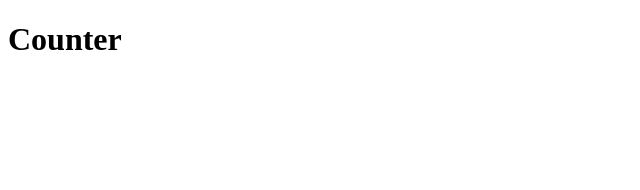
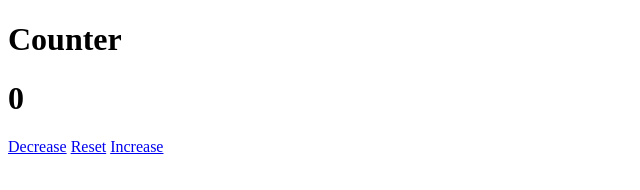
Before and after one commit to dipu-ray/counter-app, a plain HTML site: page index.html in a window 1280 px wide. Shown: the whole page, without its empty margins (0-640 px from the left). Drawn offline with Linux system fonts and the light colour scheme.

Commit message:
To add 3 three buttons

```diff
--- a/index.html
+++ b/index.html
@@ -7,5 +7,11 @@
 </head>
 <body>
     <h1>Counter</h1>
+    <h1>0</h1>
+    <div>
+        <a href="#x">Decrease</a>
+        <a href="#x">Reset</a>
+        <a href="#x">Increase</a>
+    </div>
 </body>
 </html>
```
